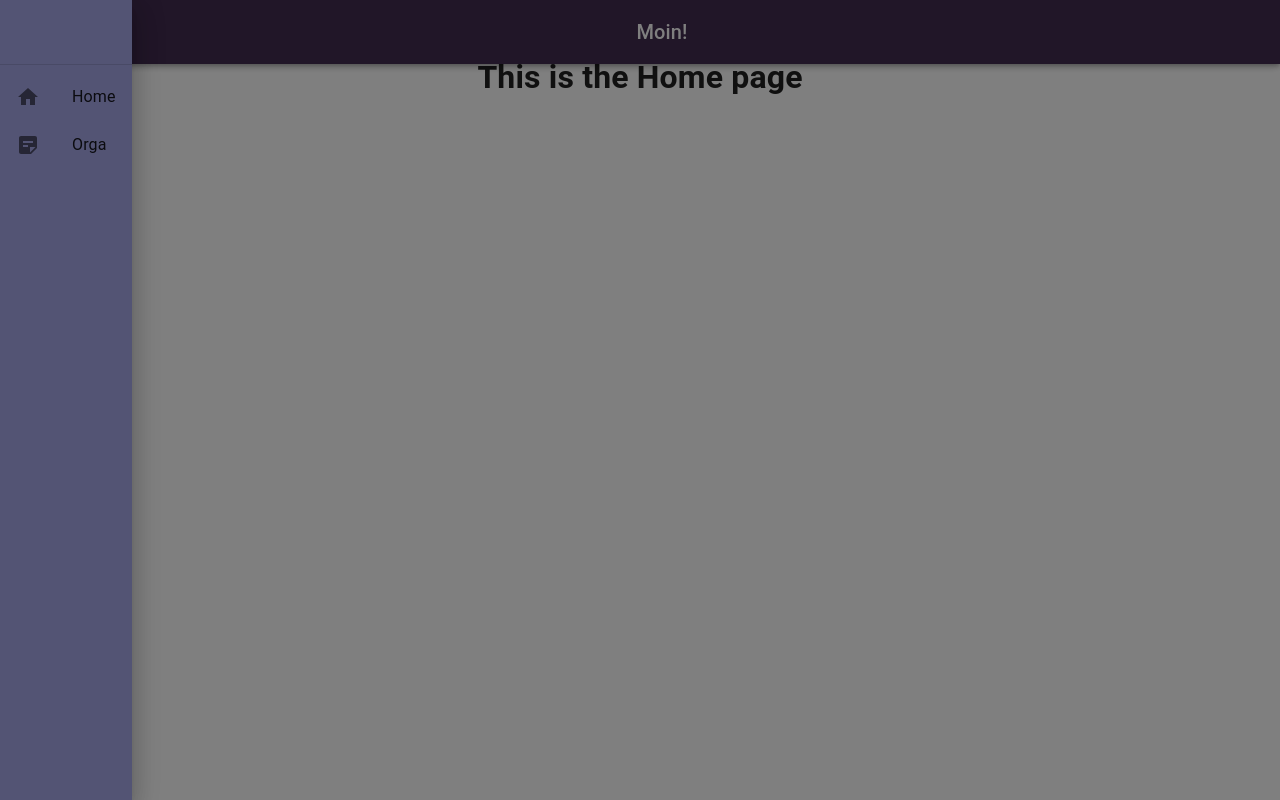
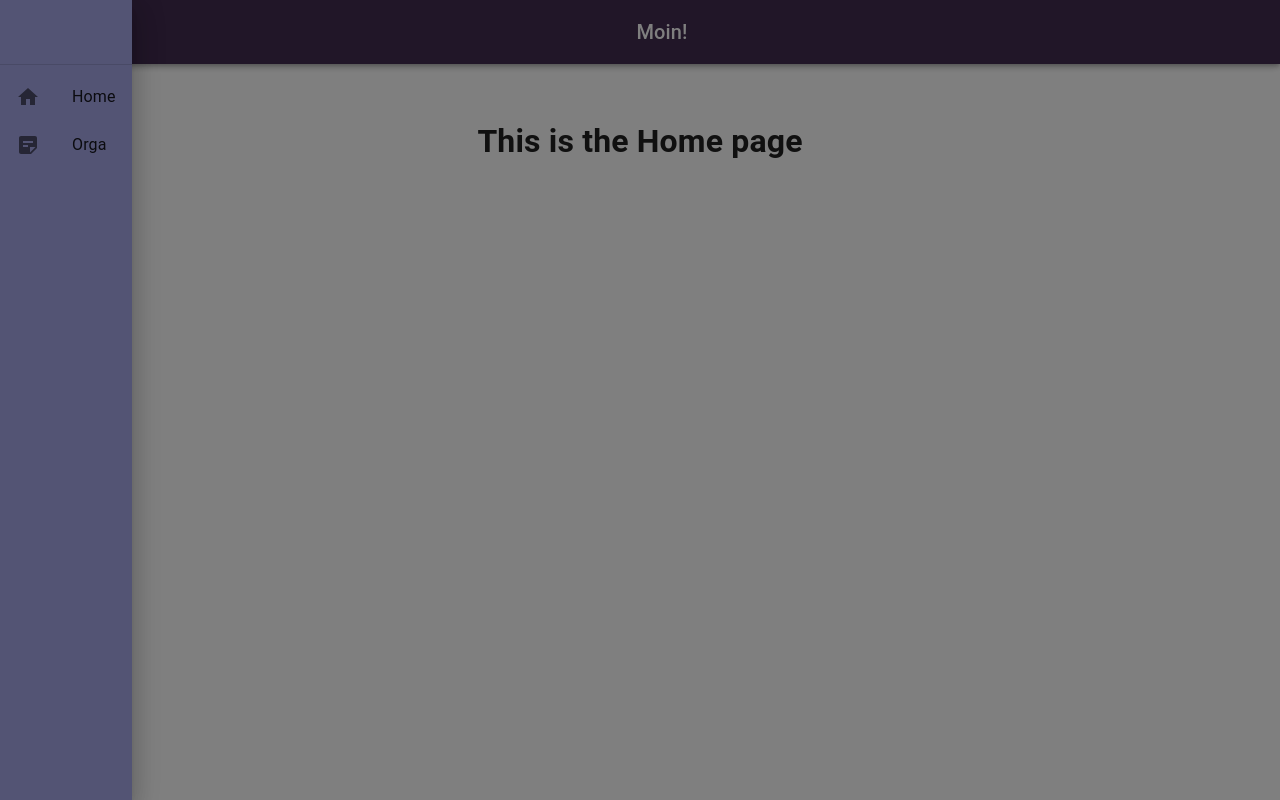
Before and after one commit to sasha-sergeev/moin, a React (Vite) app: page /home in a window 1280 px wide. Built offline with nearby package versions, Linux system fonts and the light colour scheme.

Commit message:
header has padding

```diff
--- a/src/layout/Header.tsx
+++ b/src/layout/Header.tsx
@@ -11,6 +11,7 @@ interface HeaderProps {
 
 const Header: React.FC<HeaderProps> = ({ toggleSidebar }) => {
     return (
+        <>
             <AppBar position="fixed">
                 <Toolbar>
                     <IconButton
@@ -27,6 +28,8 @@ const Header: React.FC<HeaderProps> = ({ toggleSidebar }) => {
                     </Typography>
                 </Toolbar>
             </AppBar>
+            <Toolbar/>
+        </>
     )
 }
 
```
Lines whose indentation alone changed are shown as unchanged.
